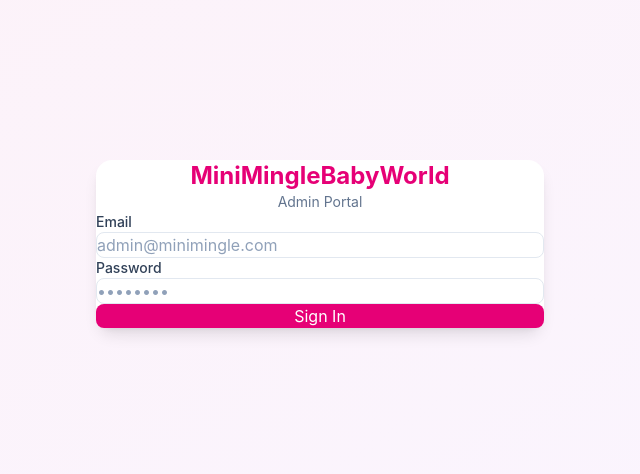
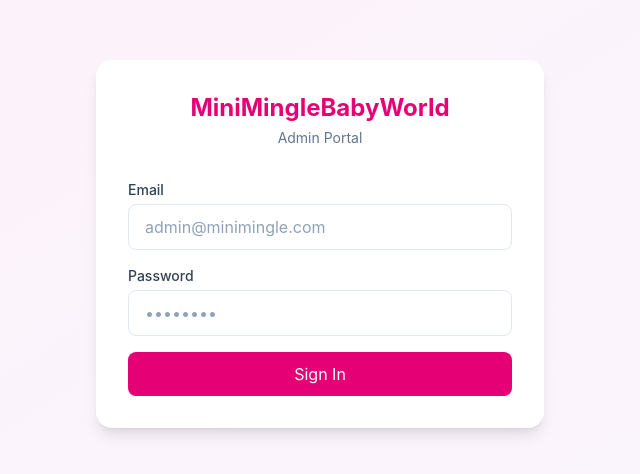
Before and after one commit to Boazndubi/minimingle-babyworld, a React (Vite) app in the folder admin/: page /login in a window 1280 px wide. Shown: the part 156-630 px from the top of the page, without its empty margins (320-960 px from the left). Built offline with nearby package versions, Linux system fonts and the light colour scheme; no server answers.

Commit message:
fix(styles): remove unlayered global reset that overrides Tailwind utilities

```diff
--- a/admin/src/index.css
+++ b/admin/src/index.css
@@ -1,10 +1,4 @@
 @import "tailwindcss";
-
-* {
-  margin: 0;
-  padding: 0;
-  box-sizing: border-box;
-}
 
 html {
   scroll-behavior: smooth;
@@ -15,14 +9,10 @@ body {
   background: linear-gradient(135deg, #fff7fb 0%, #fff1f2 20%, #fff8ed 45%, #f0fdf4 100%);
   color: #1f2937;
   min-height: 100vh;
-  max-width: 100vw;
-  overflow-x: hidden;
 }
 
 #root {
   min-height: 100vh;
-  width: 100%;
-  max-width: 100vw;
 }
 
 button,
```
Also changed, not shown: 1 other file (tests, documents, lock files or other folders).
